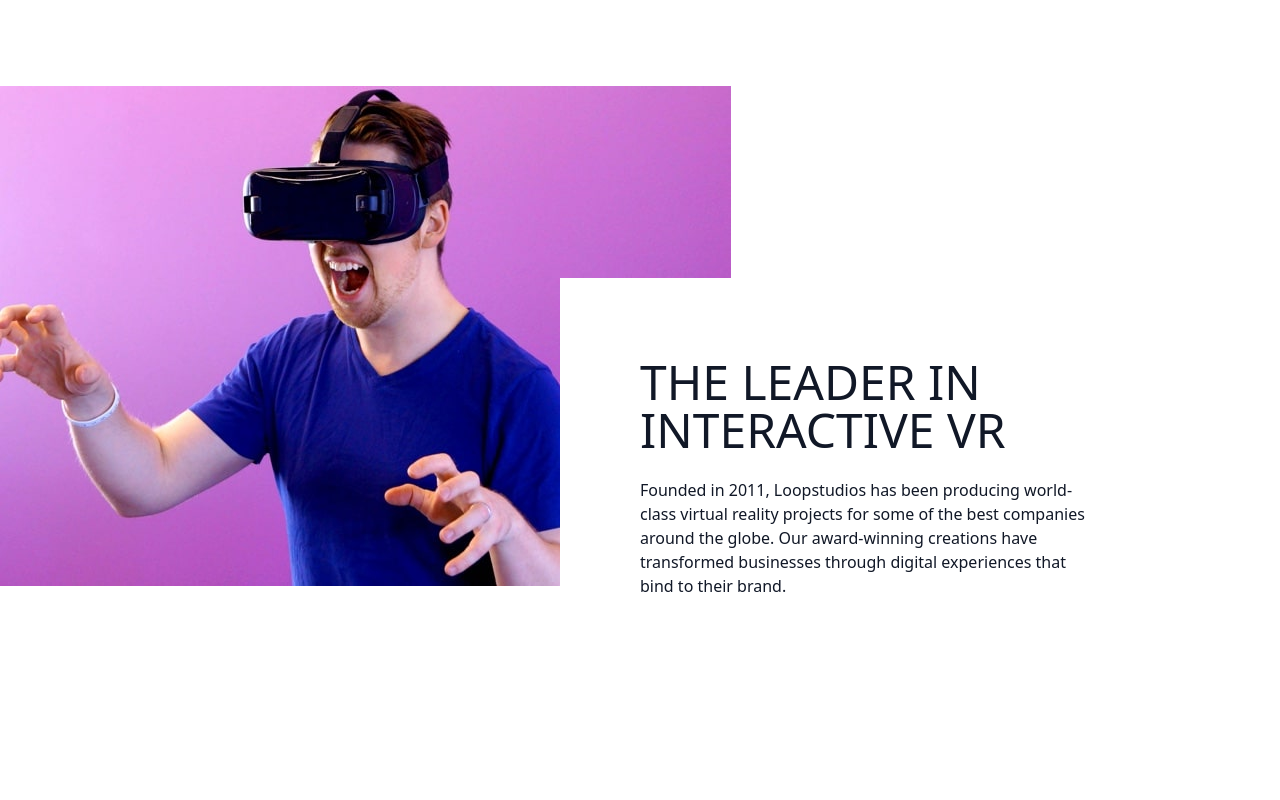
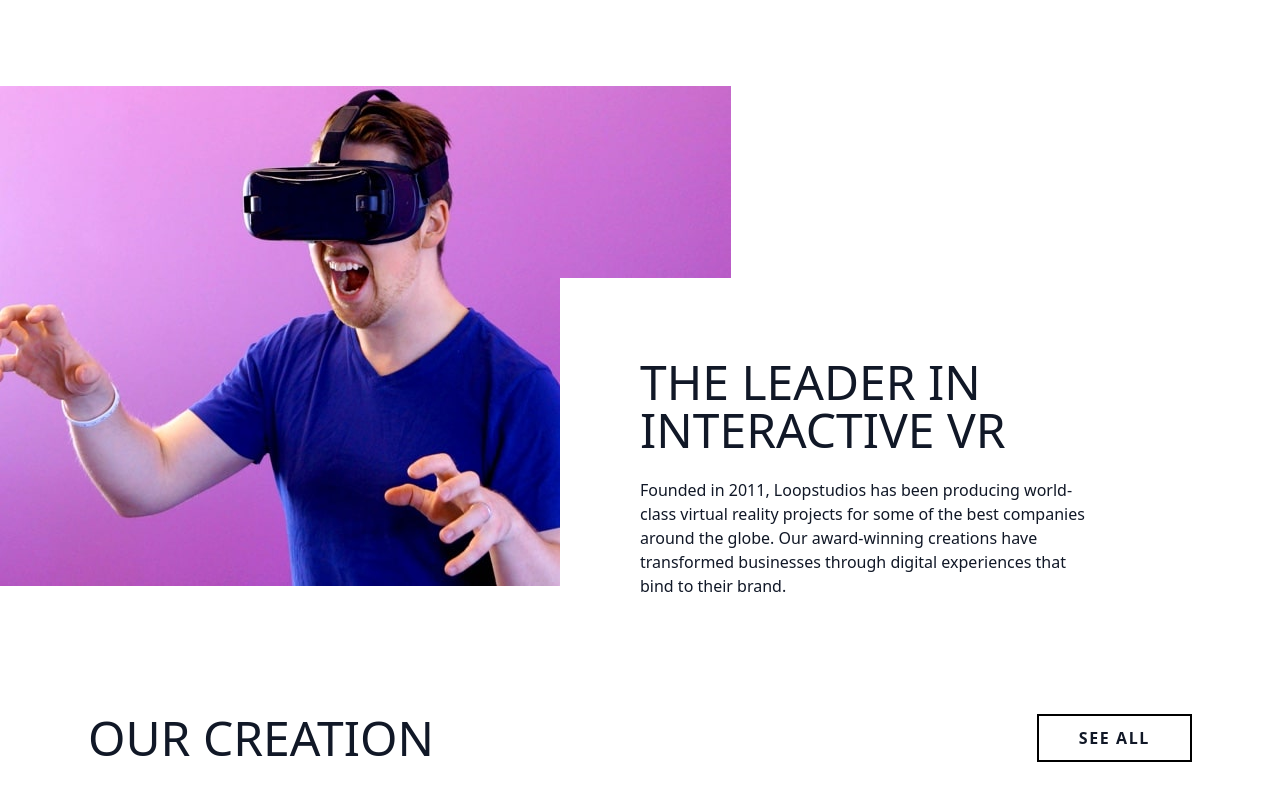
Before and after one commit to behrouz2115/loopstudios, a website: page src/index.html in a window 1280 px wide. Shown: the part 698-1498 px from the top of the page. Before the commit the page ends 1412 px from the top, so only its background shows below. Drawn offline with Linux system fonts and the light colour scheme.

Commit message:
creation

```diff
--- a/src/index.html
+++ b/src/index.html
@@ -65,5 +65,20 @@
             </div>
         </div>
     </section>
+    <!-- creation -->
+    <section id="creation">
+        <!-- container -->
+        <div class="container max-w-6xl mx-auto my-32 px-6 text-gray-900 ">
+            <!-- header -->
+            <div class="flex  justify-center mb-auto md:justify-between">
+                <h2 class="text-4xl text-center uppercase md:text-left md:text-5xl">
+                    Our Creation
+                </h2>
+                <button class="uppercase border-2 border-black px-10 py-2 font-bold tracking-widest hidden md:block font-alata hover:bg-black hover:text-white">
+                    See all
+                </button>
+            </div>
+        </div>
+    </section>
 </body>
 </html>
--- a/tailwind.config.js
+++ b/tailwind.config.js
@@ -4,21 +4,21 @@
   theme: {
     extend: {
       screens: {
-        sm: '480px',
-        md: '768px',
-        lg: '976px',
-        xl: '1440px',
+        sm: "480px",
+        md: "768px",
+        lg: "976px",
+        xl: "1440px",
       },
       extend: {
         fontFamily: {
-          sans: ['Josefin Sans', 'sans-serif'],
-          alata: ['Alata'],
+          sans: ["Josefin Sans", "sans-serif"],
+          alata: ["Alata"],
         },
         letterSpacing: {
-          widest: '.3em',
+          widest: "0.3em",
         },
       },
     },
   },
   plugins: [],
-}
+};
```
Also changed, not shown: css/style.css.
